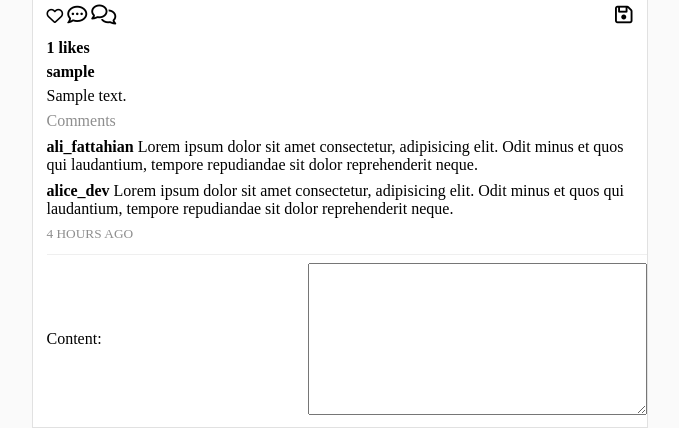
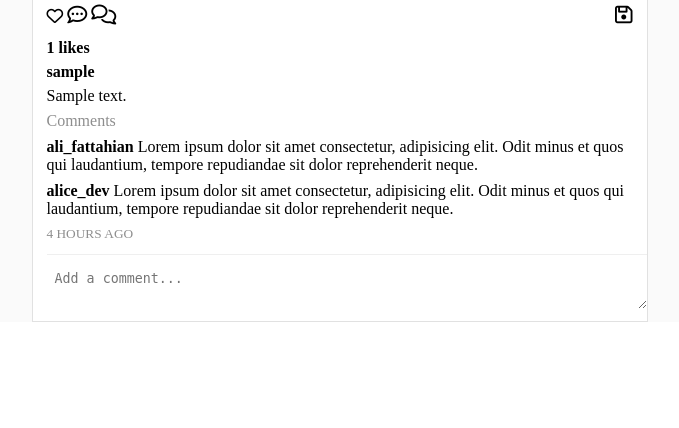
Before and after one commit to Ali-Fattahian/instagram-clone, a Django app: template instagram_clone/core/templates/core/homepage.html in a window 1280 px wide. Shown: the part 637-1065 px from the top of the page, without its empty margins (120-799 px from the left). After the commit the page ends 959 px from the top, so only its background shows below. Run offline with Django 4.2, Linux system fonts and the light colour scheme; the template is opened without the code that fills it: values that come from a table or form of the project are taken from there, others are empty; tables that the repository leaves empty hold one stand-in row (values such as "Sample post"); grey boxes marked "Sample" are stand-in pictures; some libraries are stand-ins or nearby versions.

Commit message:
fix add comment display problem  in homepage and fix redirects after log in

```diff
--- a/instagram_clone/core/forms.py
+++ b/instagram_clone/core/forms.py
@@ -6,6 +6,15 @@ class CommentForm(forms.ModelForm):
     class Meta:
         model = Comment
         fields = ('content',)
+        widgets = {
+            'content':forms.Textarea(attrs={'rows':0, 'cols':0})
+        }
+
+
+    def __init__(self, *args, **kwargs):
+        super().__init__(*args, **kwargs)
+        self.fields['content'].widget.attrs.update(
+            {'placeholder': 'Add a comment...'})
 
 
 class LikePostForm(forms.ModelForm):
--- a/instagram_clone/core/static/core/homepage.css
+++ b/instagram_clone/core/static/core/homepage.css
@@ -232,11 +232,15 @@ input {
     justify-content: space-between;
     align-items: center;
     margin-top: 0.5rem; }
-    .comment__add form input {
+  .comment__add form label {
+    display: none; }
+    .comment__add form textarea {
       flex: 3;
       border: none;
       padding: 0.5rem;
       background-color: #fff; }
+    .comment__add form textarea:focus {
+      outline: none; }
     .comment__add form button {
       border: none;
       color: #0095f6;
--- a/instagram_clone/users/views.py
+++ b/instagram_clone/users/views.py
@@ -25,7 +25,7 @@ class LogInView(View):
     def get(self, request):
         if request.user.is_authenticated:
             print('You are already logged in')
-            return redirect('users:sign-up')
+            return redirect('core:homepage')
         return render(request, 'users/login.html')
 
     def post(self, request):
@@ -34,6 +34,6 @@ class LogInView(View):
         user = authenticate(request, username=username, password=password)
         if user is not None:
             login(request, user)
-            return redirect('users:log-in')
+            return redirect('core:homepage')
         print('Invalid information')
         return render(request, 'users/login.html')
```
